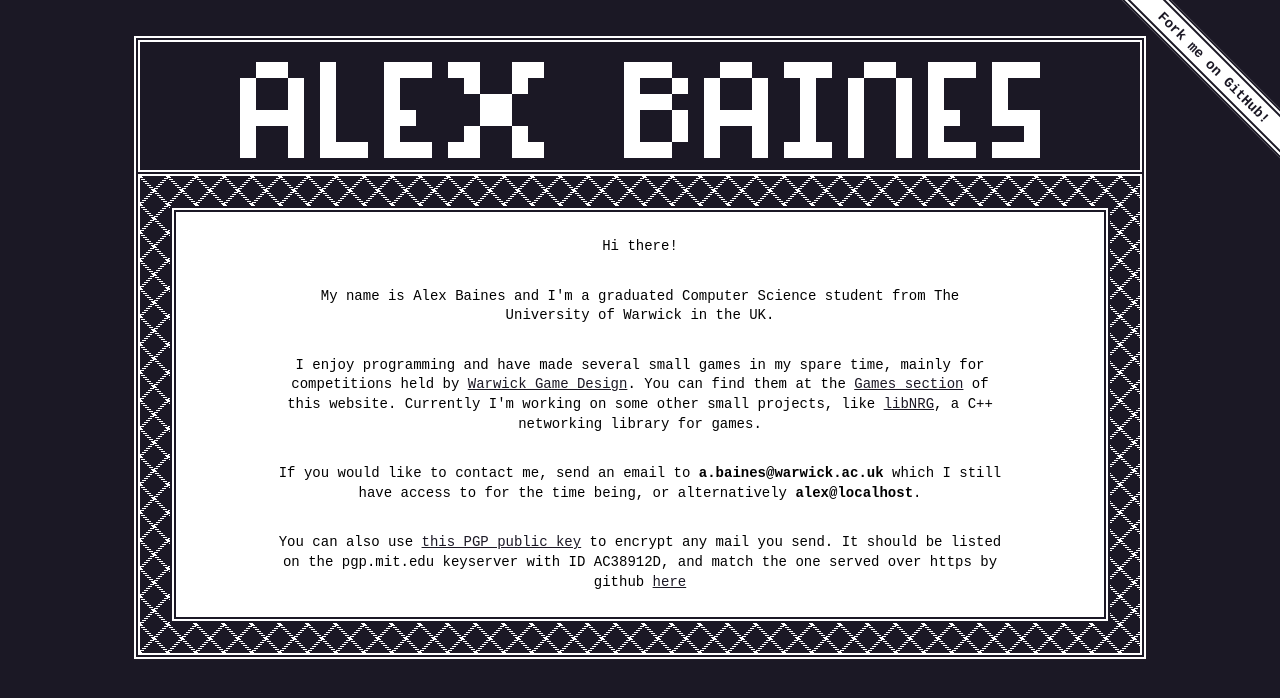
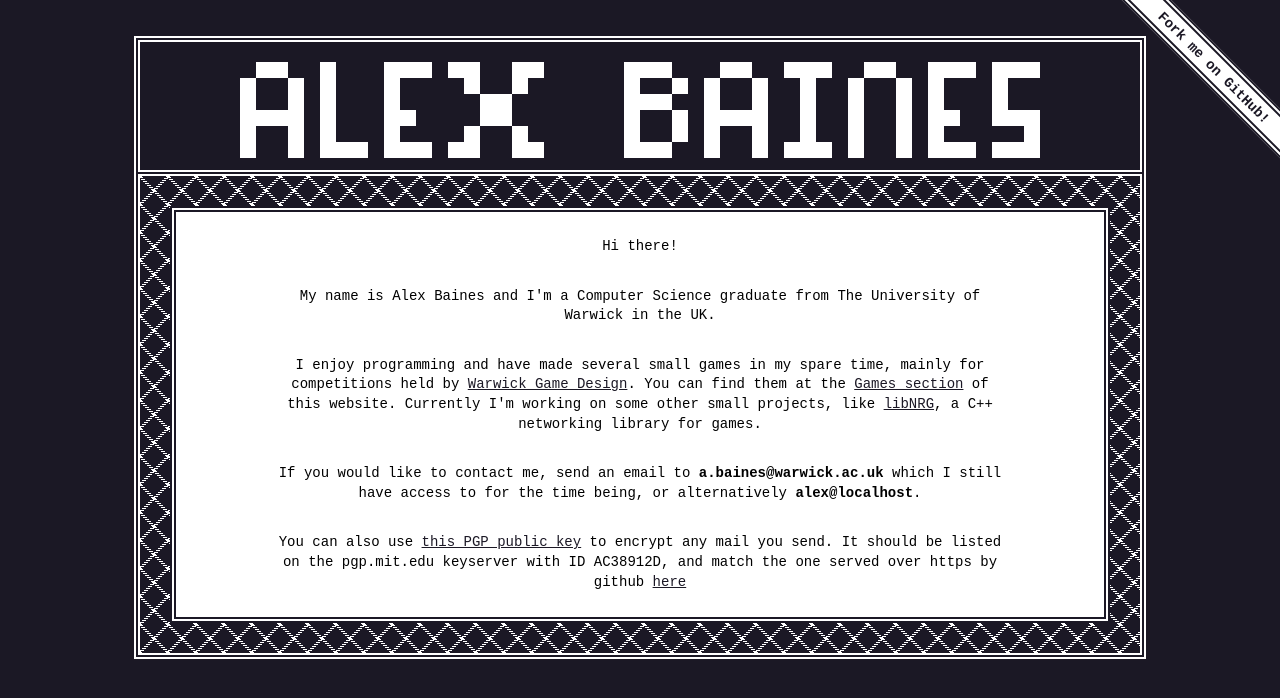
Before and after one commit to baines/baines.github.com, a Jekyll site: the page built from about/index.html, in a window 1280 px wide. Shown: the top 698 px of the page. Built offline with Jekyll 4.4.1, drawn with Linux system fonts in a browser that asks for light colours.

Commit message:
Change about section's wording very slightly.

```diff
--- a/about/index.html
+++ b/about/index.html
@@ -1,11 +1,11 @@
 ---
 title: About
 layout: main
-desc: Hi there! My name is Alex Baines and I'm a graduated Computer Science student from The University of Warwick in the UK. Find my contact info here.
+desc: Hi there! My name is Alex Baines and I'm a Computer Science graduate from The University of Warwick in the UK. Find my contact info here.
 ---
 <div id="about">
 <p>Hi there!</p>
-<p>My name is Alex Baines and I'm a graduated Computer Science student
+<p>My name is Alex Baines and I'm a Computer Science graduate
 from The University of Warwick in the UK.</p>
 <p>I enjoy programming and have made several small games in my spare time,
 mainly for competitions held by
```
